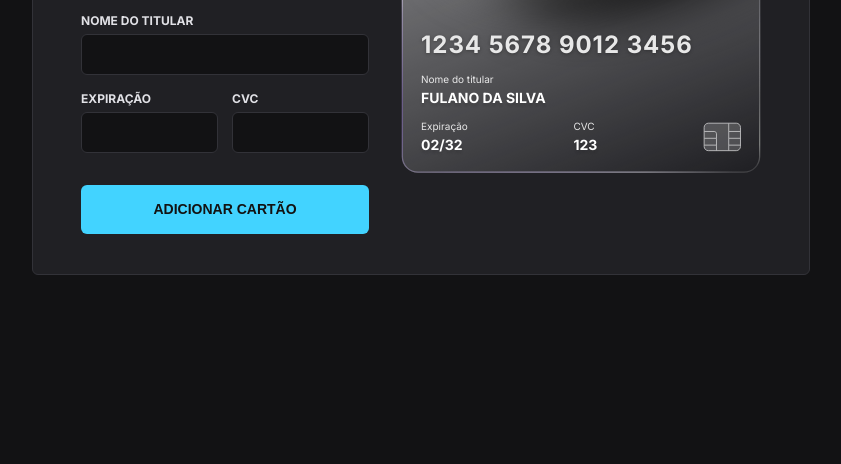
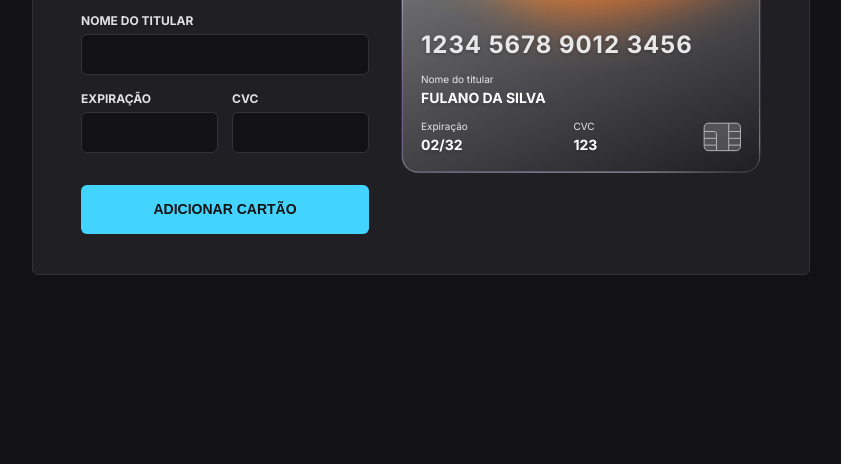
Before and after one commit to MikaaZz/aztar-pay, a website built with Vite: page index.html in a window 1280 px wide. Shown: the part 336-800 px from the top of the page, without its empty margins (219-1060 px from the left). Built offline with nearby package versions, Linux system fonts and the light colour scheme.

Commit message:
Update index and create a function to change card color and outher things

```diff
--- a/index.html
+++ b/index.html
@@ -7,7 +7,7 @@
     <meta charset="UTF-8" />
     <link rel="icon" type="image/svg+xml" href="/cc-icon.svg" />
     <meta name="viewport" content="width=device-width, initial-scale=1.0" />
-    <title>Rocketpay</title>
+    <title>Aztarpay</title>
 
     <link
       href="https://fonts.googleapis.com/css2?family=Inter:wght@400;700&display=swap"
--- a/src/main.js
+++ b/src/main.js
@@ -1 +1,18 @@
 import "./css/index.css"
+
+const ccBgColor01 = document.querySelector(".cc-bg svg > g g:nth-child(1) path")
+const ccBgColor02 = document.querySelector(".cc-bg svg > g g:nth-child(2) path")
+const ccLogo = document.querySelector(".cc-Logo span:nth-child(2) img")
+
+function setCardType(type) {
+  const colors = {
+    visa: ["#436D99", "#2D57F2"],
+    mastercard: ["#DF6F29", "#C69347"],
+    default: ["black", "gray"],
+  }
+  ccBgColor01.setAttribute("fill", colors[type][0])
+  ccBgColor02.setAttribute("fill", colors[type][1])
+  ccLogo.setAttribute("src", `cc-${type}.svg`)
+}
+
+setCardType("mastercard")
```
Also changed, not shown: 1 other file.
